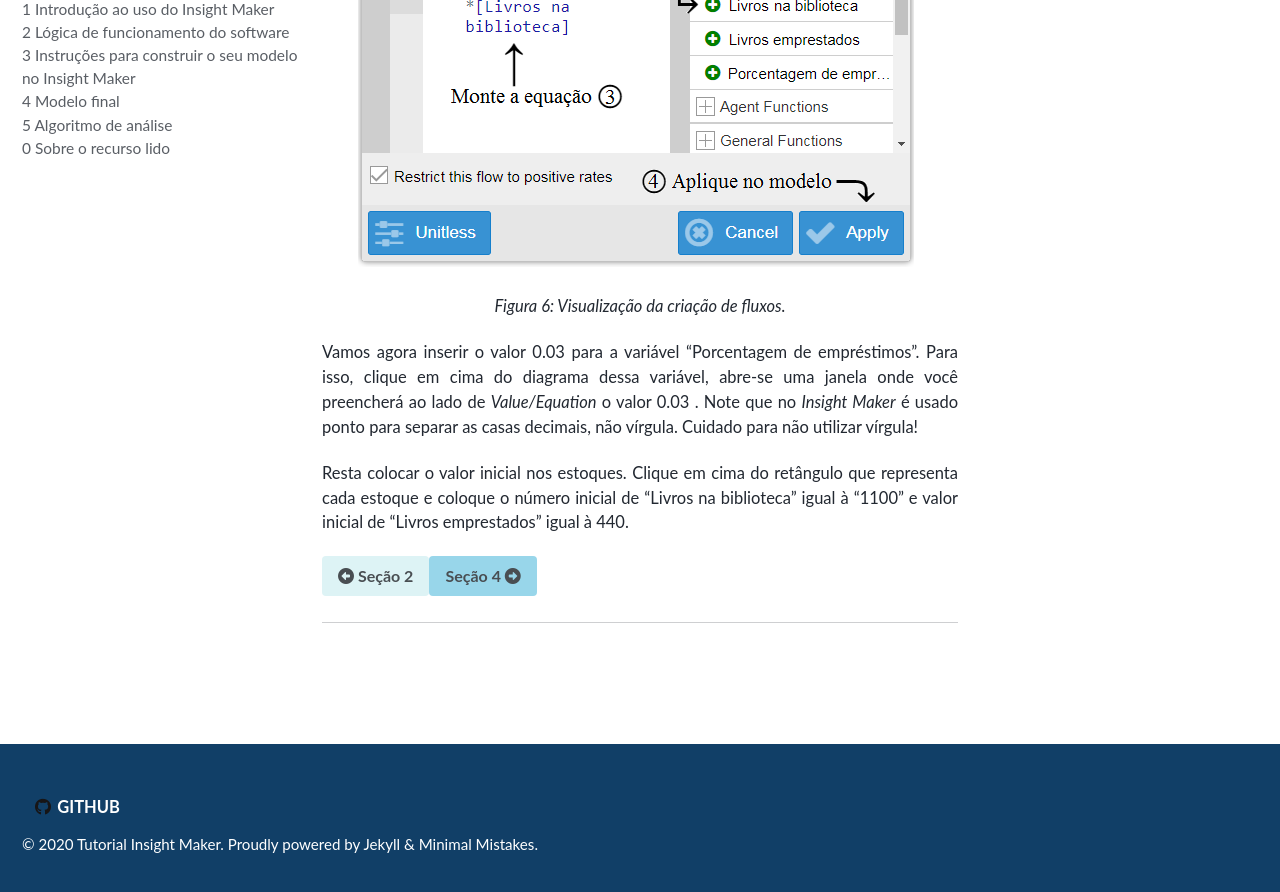
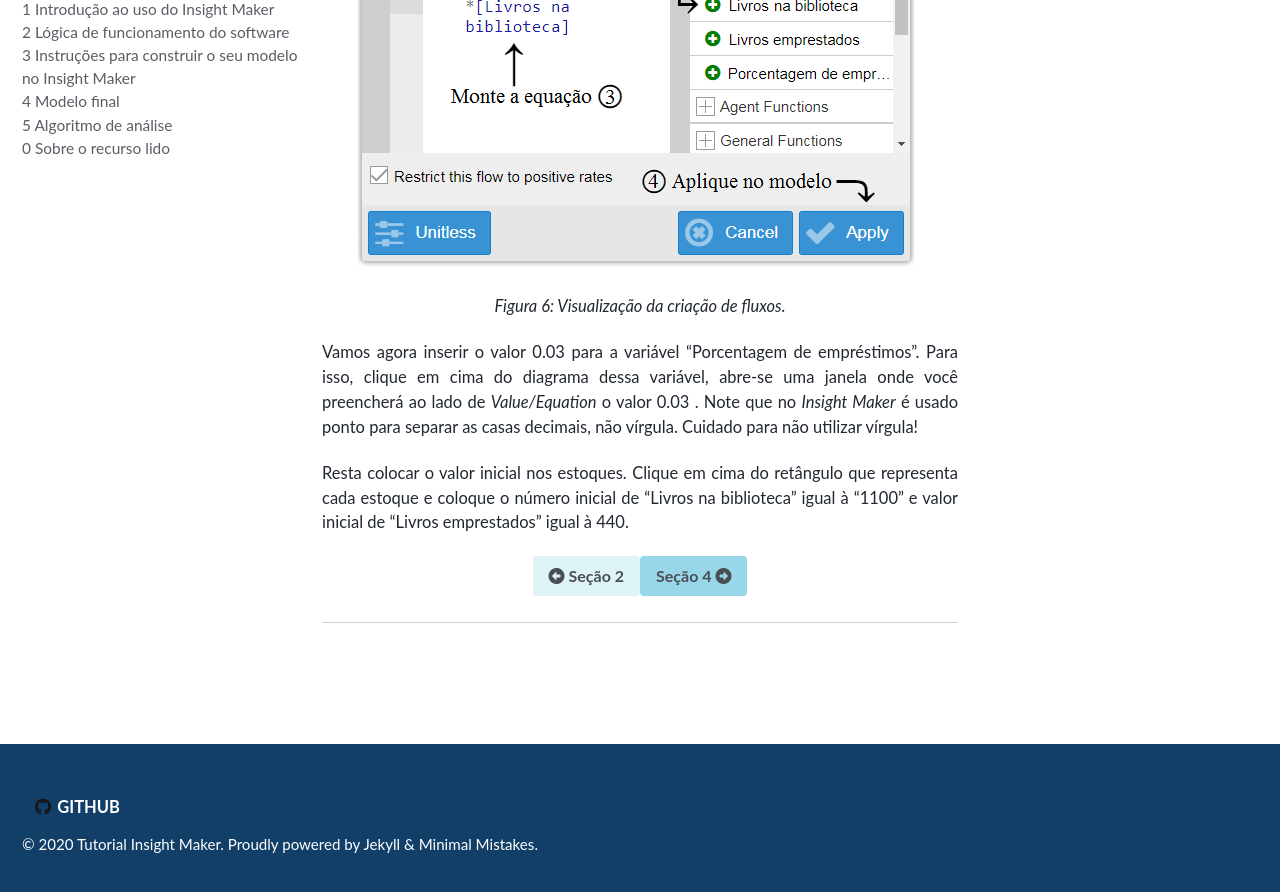
Before and after one commit to milenalauschner/MM, a Jekyll site: the page built from _pages/instruções.md, in a window 1280 px wide and 900 px high, scrolled down 2785 px. Shown: the top 892 px of the window. Built offline with Jekyll 4.4.1, drawn with Linux system fonts in a browser that asks for light colours; cached includes are drawn as plain includes; nearby versions of some CDN libraries; some web fonts are replaced.

Commit message:
Update instruções.md

```diff
--- a/_pages/instruções.md
+++ b/_pages/instruções.md
@@ -70,5 +70,5 @@ Resta colocar o valor inicial nos estoques. Clique em cima do retângulo que rep
 [<i class="fas fa-arrow-alt-circle-left"></i> Seção 2](https://milenalauschner.github.io/MM/seção2/){:
 .btn .btn--success}[ Seção 4 <i class="fas fa-arrow-alt-circle-right"></i>](https://milenalauschner.github.io/MM/seção4/){:
 .btn .btn--danger}
-{: .text-justify}
+{: .text-center}
 ________________________________________________________________________________________________________________________________________________________________________________________________
```
